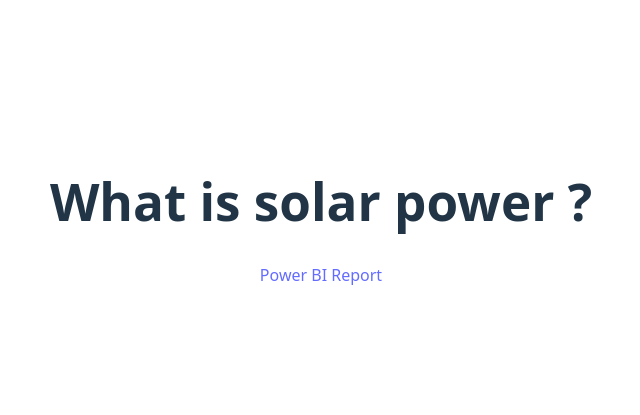
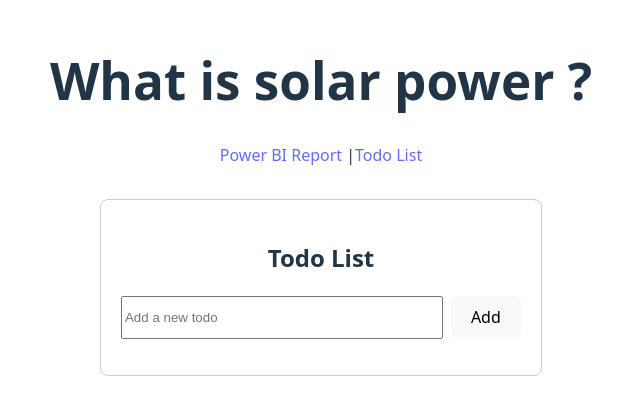
Before and after one commit to lokeshlakhara02/Axon, a React (Vite) app: page /todo in a window 1280 px wide. Shown: the part 187-602 px from the top of the page, without its empty margins (319-959 px from the left). Built offline with nearby package versions, Linux system fonts and the light colour scheme.

Commit message:
Add TodoList route and update Header for navigation

```diff
--- a/src/App.jsx
+++ b/src/App.jsx
@@ -6,6 +6,7 @@ import {
 } from 'react-router-dom'
 import Header from './components/Header'
 import PowerBIReport from './components/PowerBIReport'
+import TodoList from './components/TodoList'
 
 function App() {
   return (
@@ -14,6 +15,7 @@ function App() {
       <Routes>
         <Route path="/" element={<div />} />
         <Route path="/report" element={<PowerBIReport />} />
+        <Route path="/todo" element={<TodoList />} />
       </Routes>
     </Router>
   )
--- a/src/components/Header.jsx
+++ b/src/components/Header.jsx
@@ -6,7 +6,8 @@ const Header = () => {
     <div>
       <h1>What is solar power ?</h1>
       <nav>
-        <Link to="/report">Power BI Report</Link>
+        <Link to="/report">Power BI Report</Link> |
+        <Link to="/todo">Todo List</Link>
       </nav>
     </div>
   )
--- /dev/null
+++ b/src/components/TodoList.jsx
@@ -0,0 +1,44 @@
+import React, { useState } from 'react'
+
+const TodoList = () => {
+  const [todos, setTodos] = useState([])
+  const [input, setInput] = useState('')
+
+  const addTodo = (e) => {
+    e.preventDefault()
+    if (input.trim()) {
+      setTodos([...todos, input.trim()])
+      setInput('')
+    }
+  }
+
+  const removeTodo = (index) => {
+    setTodos(todos.filter((_, i) => i !== index))
+  }
+
+  return (
+    <div style={{ maxWidth: 400, margin: '2rem auto', padding: 20, border: '1px solid #ccc', borderRadius: 8 }}>
+      <h2>Todo List</h2>
+      <form onSubmit={addTodo} style={{ display: 'flex', gap: 8 }}>
+        <input
+          type="text"
+          value={input}
+          onChange={e => setInput(e.target.value)}
+          placeholder="Add a new todo"
+          style={{ flex: 1 }}
+        />
+        <button type="submit">Add</button>
+      </form>
+      <ul style={{ listStyle: 'none', padding: 0, marginTop: 16 }}>
+        {todos.map((todo, idx) => (
+          <li key={idx} style={{ display: 'flex', justifyContent: 'space-between', alignItems: 'center', marginBottom: 8 }}>
+            <span>{todo}</span>
+            <button onClick={() => removeTodo(idx)} style={{ marginLeft: 8 }}>Remove</button>
+          </li>
+        ))}
+      </ul>
+    </div>
+  )
+}
+
+export default TodoList
```
